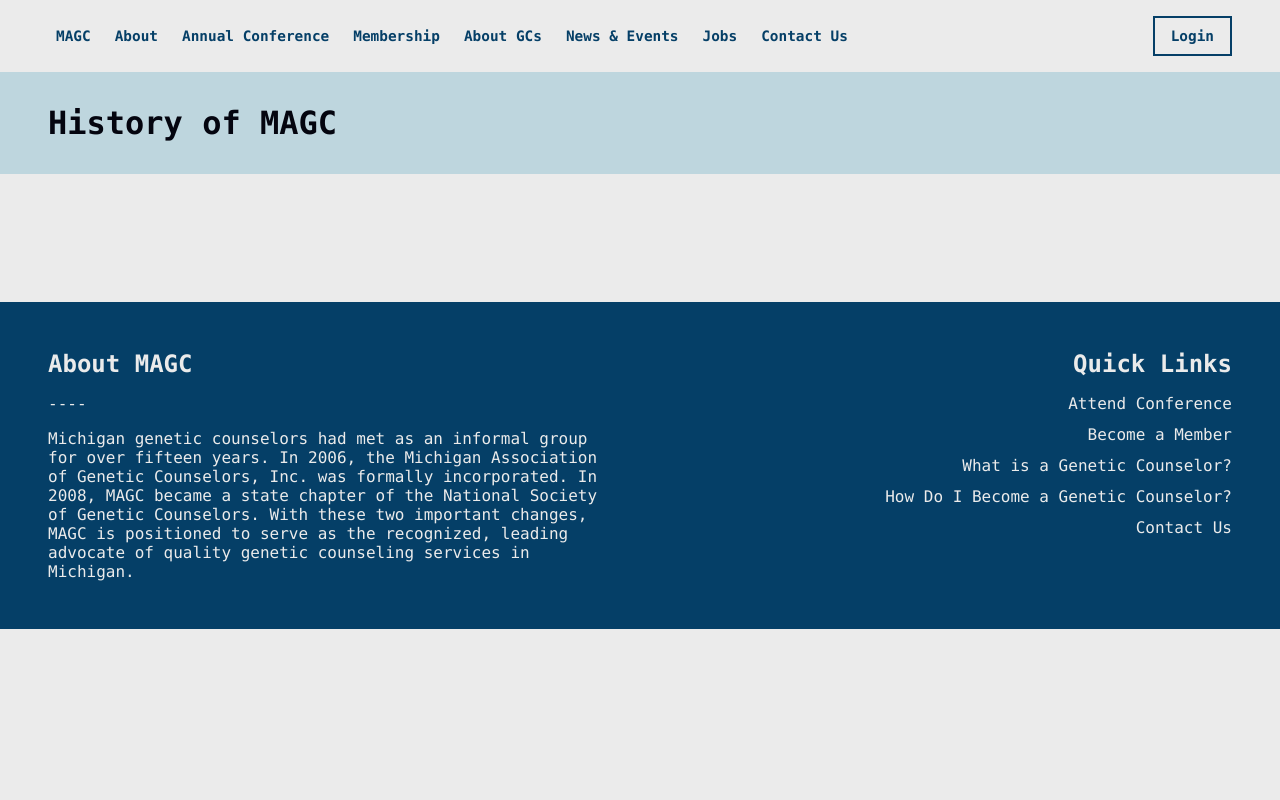
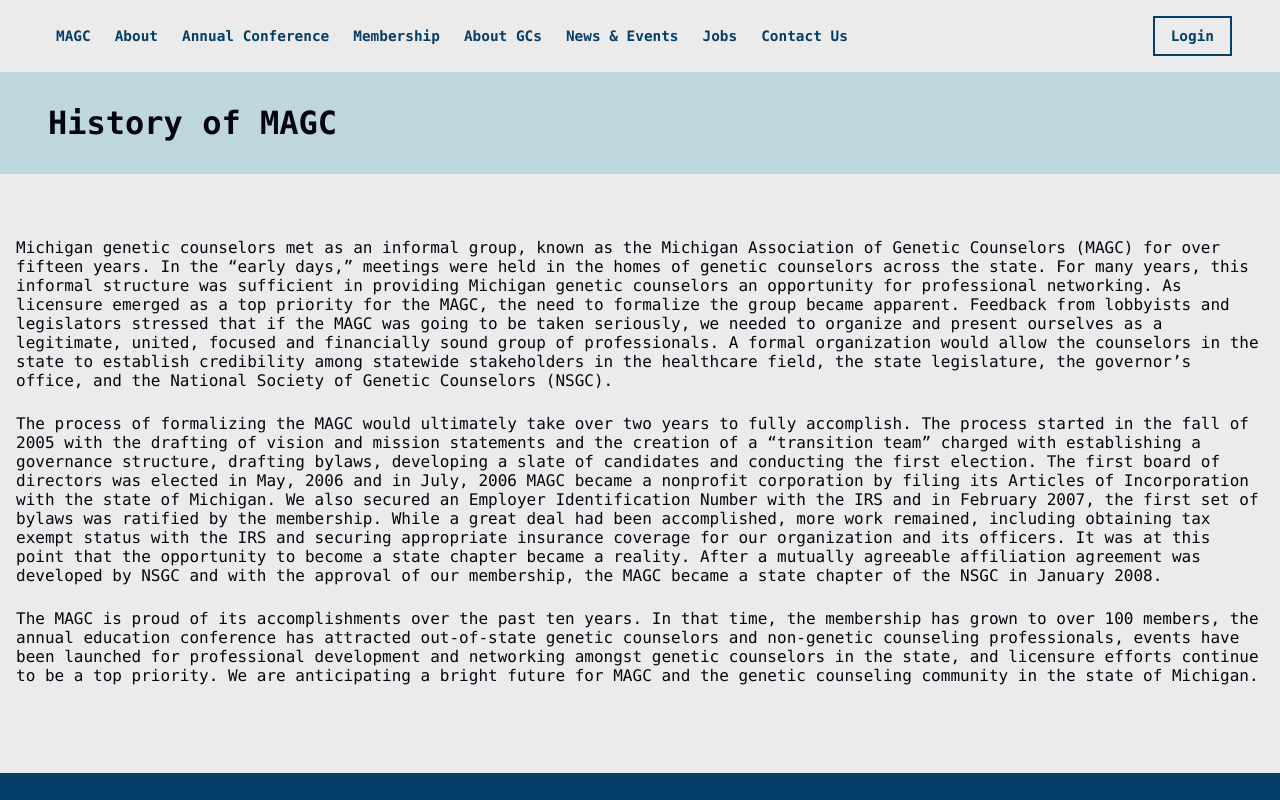
Before and after one commit to emilyjablonski/magc, a Next.js app in the folder frontend/: page /about/history in a window 1280 px wide. Shown: the top 800 px of the page. Built offline with nearby package versions, Linux system fonts and the light colour scheme.

Commit message:
page content wip

```diff
--- a/frontend/src/pages/about/history.tsx
+++ b/frontend/src/pages/about/history.tsx
@@ -16,11 +16,50 @@
       <div className={styles["page-header-banner-container"]}>
         <div className={styles["page-header-banner"]}>
           <div className={styles["page-header"]}>
-            <h1> History of MAGC</h1>
+            <h1>History of MAGC</h1>
           </div>
         </div>
       </div>
-      <div className={styles["page-content"]}></div>
+      <div className={styles["page-content"]}>
+        <p>
+          Michigan genetic counselors met as an informal group, known as the Michigan Association of
+          Genetic Counselors (MAGC) for over fifteen years. In the “early days,” meetings were held
+          in the homes of genetic counselors across the state. For many years, this informal
+          structure was sufficient in providing Michigan genetic counselors an opportunity for
+          professional networking. As licensure emerged as a top priority for the MAGC, the need to
+          formalize the group became apparent. Feedback from lobbyists and legislators stressed that
+          if the MAGC was going to be taken seriously, we needed to organize and present ourselves
+          as a legitimate, united, focused and financially sound group of professionals. A formal
+          organization would allow the counselors in the state to establish credibility among
+          statewide stakeholders in the healthcare field, the state legislature, the governor’s
+          office, and the National Society of Genetic Counselors (NSGC).
+        </p>
+
+        <p>
+          The process of formalizing the MAGC would ultimately take over two years to fully
+          accomplish. The process started in the fall of 2005 with the drafting of vision and
+          mission statements and the creation of a “transition team” charged with establishing a
+          governance structure, drafting bylaws, developing a slate of candidates and conducting the
+          first election. The first board of directors was elected in May, 2006 and in July, 2006
+          MAGC became a nonprofit corporation by filing its Articles of Incorporation with the state
+          of Michigan. We also secured an Employer Identification Number with the IRS and in
+          February 2007, the first set of bylaws was ratified by the membership. While a great deal
+          had been accomplished, more work remained, including obtaining tax exempt status with the
+          IRS and securing appropriate insurance coverage for our organization and its officers. It
+          was at this point that the opportunity to become a state chapter became a reality. After a
+          mutually agreeable affiliation agreement was developed by NSGC and with the approval of
+          our membership, the MAGC became a state chapter of the NSGC in January 2008.
+        </p>
+
+        <p>
+          The MAGC is proud of its accomplishments over the past ten years. In that time, the
+          membership has grown to over 100 members, the annual education conference has attracted
+          out-of-state genetic counselors and non-genetic counseling professionals, events have been
+          launched for professional development and networking amongst genetic counselors in the
+          state, and licensure efforts continue to be a top priority. We are anticipating a bright
+          future for MAGC and the genetic counseling community in the state of Michigan.
+        </p>
+      </div>
     </Layout>
   )
 }
--- a/frontend/src/styles/history.module.scss
+++ b/frontend/src/styles/history.module.scss
@@ -1,4 +1,11 @@
 @import "variables.scss";
+
+.layout {
+  min-height: 100vh;
+  display: flex;
+  flex-direction: column;
+  align-items: center;
+}
 
 .page-header-banner-container {
   width: 100vw;
@@ -29,13 +36,11 @@
   display: flex;
   flex-direction: column;
 
-  max-width: none;
-  @media (min-width: $tablet-breakpoint) {
-    max-width: var(--max-layout-width);
-  }
-
   h2 {
     margin-bottom: 1rem;
+  }
+  p {
+    margin-bottom: 1.5rem;
   }
 }
 
```
